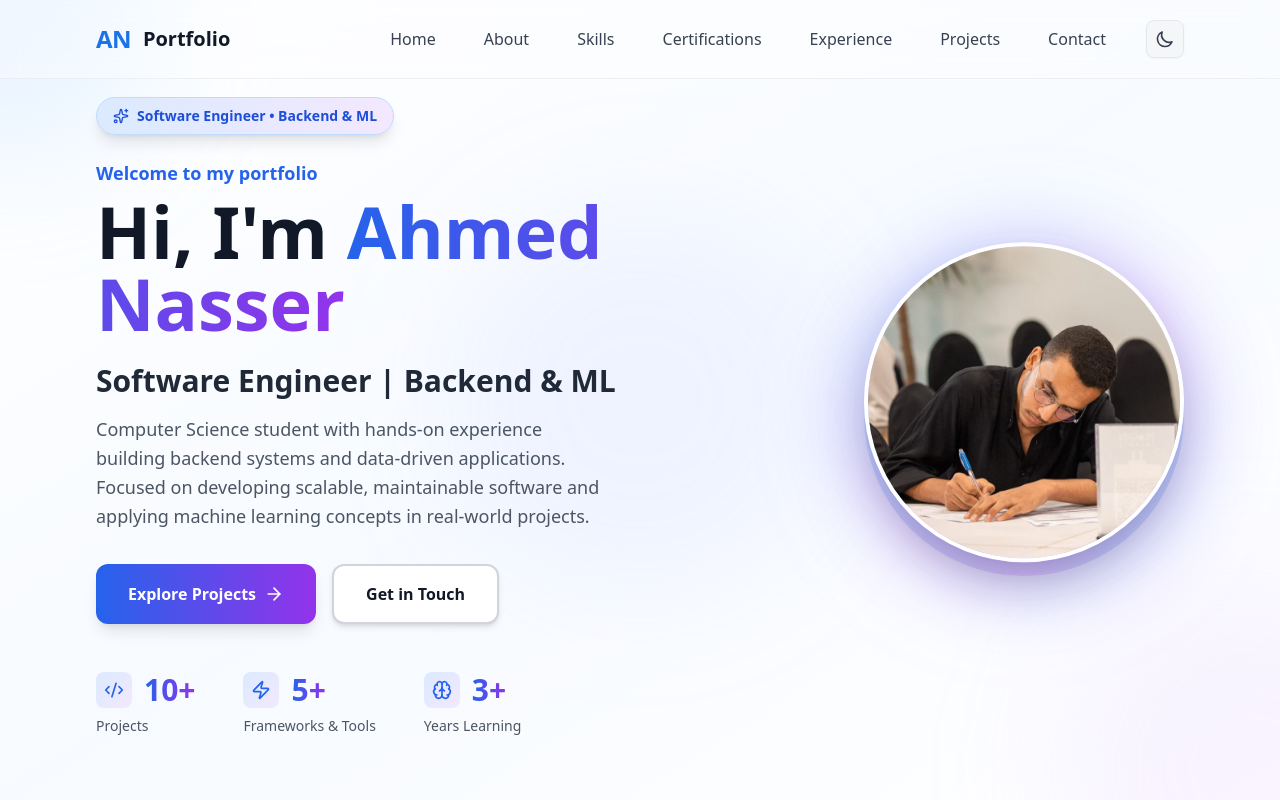
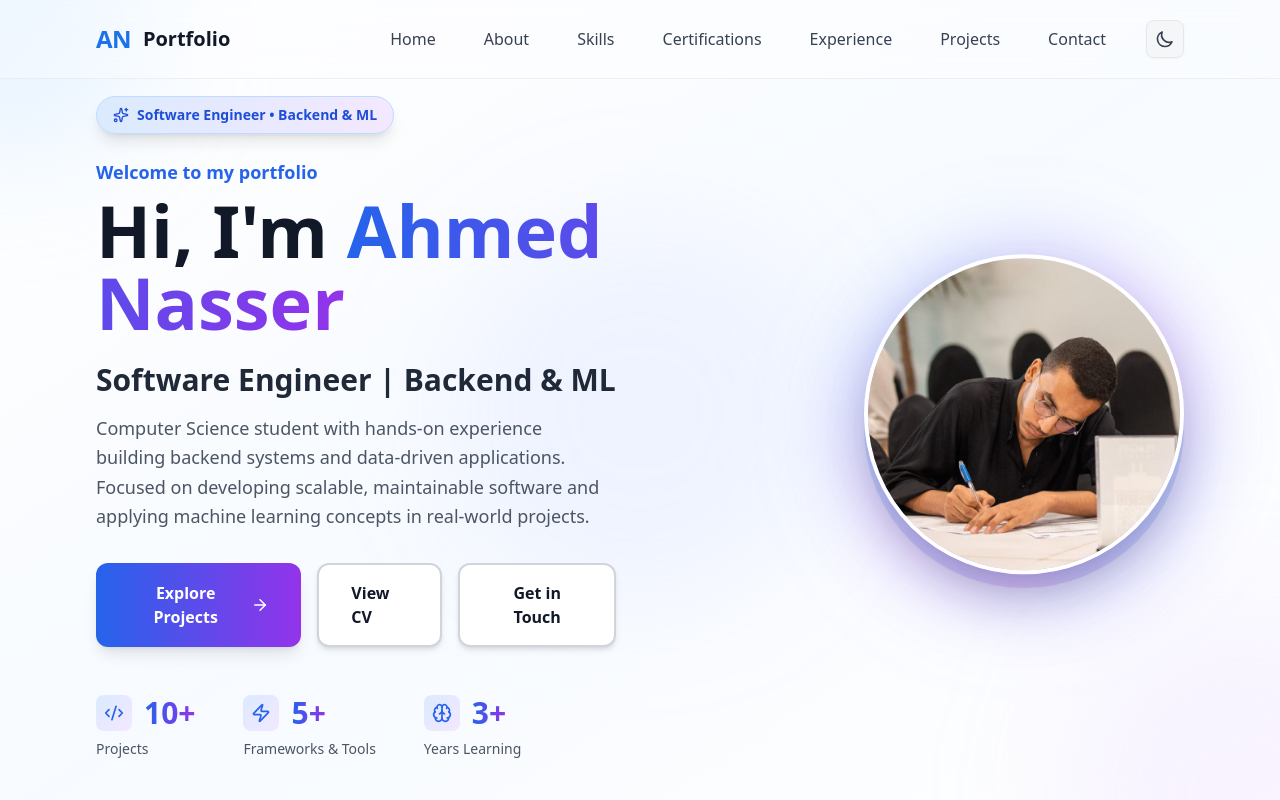
Before and after one commit to khalidsamy/ahmed-nasser-portfolio, a React (Vite) app: page / in a window 1280 px wide. Shown: the top 800 px of the page. Built offline with nearby package versions, Linux system fonts and the light colour scheme.

Commit message:
Add View CV button to the Hero component

```diff
--- a/src/components/Hero.jsx
+++ b/src/components/Hero.jsx
@@ -112,23 +112,42 @@ export default function Hero() {
     {/* Buttons */}
     <motion.div
       variants={itemVariants}
-          className="flex flex-col sm:flex-row gap-4 mb-12">
+      className="flex flex-col sm:flex-row gap-4 mb-12"
+    >
+      {/* Explore Projects */}
       <motion.button
         whileHover={{ scale: 1.05, y: -2 }}
         whileTap={{ scale: 0.95 }}
         onClick={() => scrollToSection("Projects")}
-            className="bg-gradient-to-r from-blue-600 to-purple-600 dark:from-blue-500 dark:to-purple-600 text-white font-semibold px-8 py-4 rounded-xl shadow-lg hover:shadow-2xl transition-all duration-300 flex items-center justify-center gap-2 group">
+        className="bg-gradient-to-r from-blue-600 to-purple-600 dark:from-blue-500 dark:to-purple-600 text-white font-semibold px-8 py-4 rounded-xl shadow-lg hover:shadow-2xl transition-all duration-300 flex items-center justify-center gap-2 group"
+      >
         Explore Projects
         <ArrowRight className="w-5 h-5 group-hover:translate-x-1 transition-transform" />
       </motion.button>
+
+        {/* View CV */}
+      <motion.a
+        whileHover={{ scale: 1.05, y: -2 }}
+        whileTap={{ scale: 0.95 }}
+        href="/cv/Ahmed_Hemdan_Resume.pdf"
+        target="_blank"
+        rel="noopener noreferrer"
+        className="border-2 border-gray-300 dark:border-gray-600 px-8 py-4 rounded-xl shadow-md bg-white dark:bg-gray-800 hover:bg-gray-50 dark:hover:bg-gray-700 transition-all font-semibold text-gray-900 dark:text-white hover:border-blue-400 dark:hover:border-blue-500"
+      >
+        View CV
+      </motion.a>
+
+      {/* Get in Touch */}
       <motion.button
         whileHover={{ scale: 1.05, y: -2 }}
         whileTap={{ scale: 0.95 }}
         onClick={() => scrollToSection("Contact")}
-            className="border-2 border-gray-300 dark:border-gray-600 px-8 py-4 rounded-xl shadow-md bg-white dark:bg-gray-800 hover:bg-gray-50 dark:hover:bg-gray-700 transition-all font-semibold text-gray-900 dark:text-white hover:border-blue-400 dark:hover:border-blue-500">
+        className="border-2 border-gray-300 dark:border-gray-600 px-8 py-4 rounded-xl shadow-md bg-white dark:bg-gray-800 hover:bg-gray-50 dark:hover:bg-gray-700 transition-all font-semibold text-gray-900 dark:text-white hover:border-blue-400 dark:hover:border-blue-500"
+      >
         Get in Touch
       </motion.button>
     </motion.div>
+
 
         {/* Stats */}
         <motion.div
```
Also changed, not shown: 1 other file (tests, documents, lock files or other folders). Lines whose indentation alone changed are shown as unchanged.
